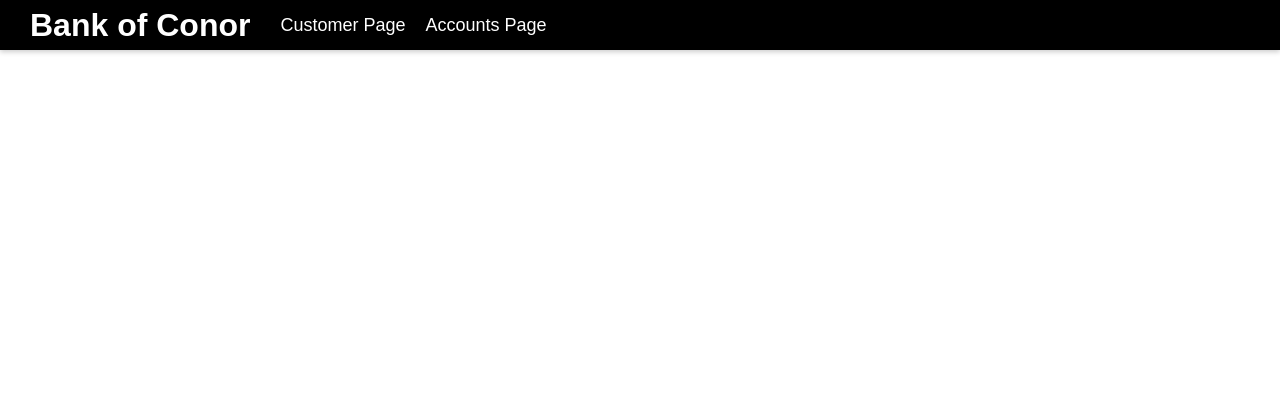
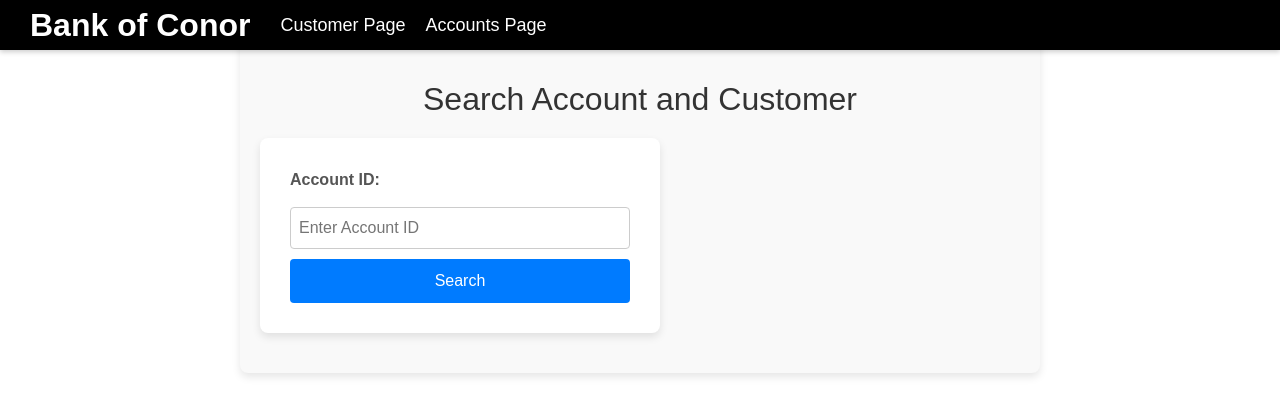
Before and after one commit to conorreid97/react-course-demo, a React (Create React App) app: page /find-account-by-id in a window 1280 px wide. Shown: the top 416 px of the page. Built offline with nearby package versions, Linux system fonts and the light colour scheme.

Commit message:
search for account and getting customer info also

```diff
--- a/src/App.js
+++ b/src/App.js
@@ -25,7 +25,8 @@ import UpdateAccountPage from './BankAccountManagement/pages/UpdateAccountPage';
 import UpdateCustomerPage from './BankAccountManagement/pages/UpdateCustomerPage';
 import CreateCustomerPage from './BankAccountManagement/pages/CreateCustomerPage';
 import CreateAccountPage from './BankAccountManagement/pages/CreateAccountPage';
-import SearchPage from './BankAccountManagement/pages/SearchPage';
+import SearchCustomerPage from './BankAccountManagement/pages/SearchCustomerPage';
+import SearchAccountPage from './BankAccountManagement/pages/SearchAccountPage';
 
 function App() {
 
@@ -76,7 +77,8 @@ function App() {
                 <Route path='/accounts' element={<AccountsPage />} />
                 <Route path="/update-account/:accountId" element={<UpdateAccountPage />} />
                 <Route path="/create-account" element={<CreateAccountPage />} />
-                <Route path="/find-by-id" element={<SearchPage />} />
+                <Route path="/find-by-id" element={<SearchCustomerPage />} />
+                <Route path="/find-account-by-id" element={<SearchAccountPage />} />
             </Routes>
     </div>
   )
--- /dev/null
+++ b/src/BankAccountManagement/pages/SearchAccountPage.jsx
@@ -0,0 +1,74 @@
+import { useState } from "react";
+import axios from "axios";
+import "../styles/SearchPage.css";
+
+const SearchAccountPage = () => {
+    const [accountId, setAccountId] = useState("");
+    const [account, setAccount] = useState(null);
+    const [customer, setCustomer] = useState(null);
+    const [error, setError] = useState(null);
+
+    const apiAccounts = "http://localhost:8080/api/v1/accounts";
+    const apiCustomer = "http://localhost:8080/api/v1/customers";
+
+    const handleSearch = async (e) => {
+        e.preventDefault();
+        setError(null);
+        setAccount(null);
+        setCustomer(null);
+
+        try {
+            // Fetch the account by ID
+            const accountResponse = await axios.get(`${apiAccounts}/${accountId}`);
+            setAccount(accountResponse.data);
+
+            // Fetch the customer for the account
+            const customerResponse = await axios.get(`${apiCustomer}/${accountResponse.data.customerId}`);
+            setCustomer(customerResponse.data);
+        } catch (err) {
+            console.error("Error fetching data:", err);
+            setError("Account not found or error fetching customer data.");
+        }
+    };
+
+    return (
+        <div className="search-page-container">
+            <h1>Search Account and Customer</h1>
+            <form onSubmit={handleSearch} className="search-form">
+                <label htmlFor="accountId">Account ID:</label>
+                <input
+                    id="accountId"
+                    type="text"
+                    value={accountId}
+                    onChange={(e) => setAccountId(e.target.value)}
+                    placeholder="Enter Account ID"
+                    required
+                />
+                <button type="submit">Search</button>
+            </form>
+
+            {error && <p className="error-message">{error}</p>}
+
+            {account && (
+                <div className="account-details">
+                    <h2>Account Details</h2>
+                    <p><strong>Account ID:</strong> {account.accountId}</p>
+                    <p><strong>Balance:</strong> {account.balance}</p>
+                    <p><strong>Interest Rate:</strong> {account.interestRate}</p>
+                    <p><strong>Account Type:</strong> {account.accountType}</p>
+                </div>
+            )}
+
+            {customer && (
+                <div className="customer-details">
+                    <h2>Customer Details</h2>
+                    <p><strong>Name:</strong> {customer.name}</p>
+                    <p><strong>Customer Type:</strong> {customer.customerType}</p>
+                    <p><strong>Address:</strong> {customer.address.streetNumber}, {customer.address.city}, {customer.address.province} {customer.address.postalCode}</p>
+                </div>
+            )}
+        </div>
+    );
+};
+
+export default SearchAccountPage;
```
Also changed, not shown: src/BankAccountManagement/components/SearchAccountComponent.jsx (added, +43 -0 lines), src/BankAccountManagement/pages/SearchCustomerPage.jsx (renamed from src/BankAccountManagement/pages/SearchPage.jsx), 1 other file (tests, documents, lock files or other folders).
